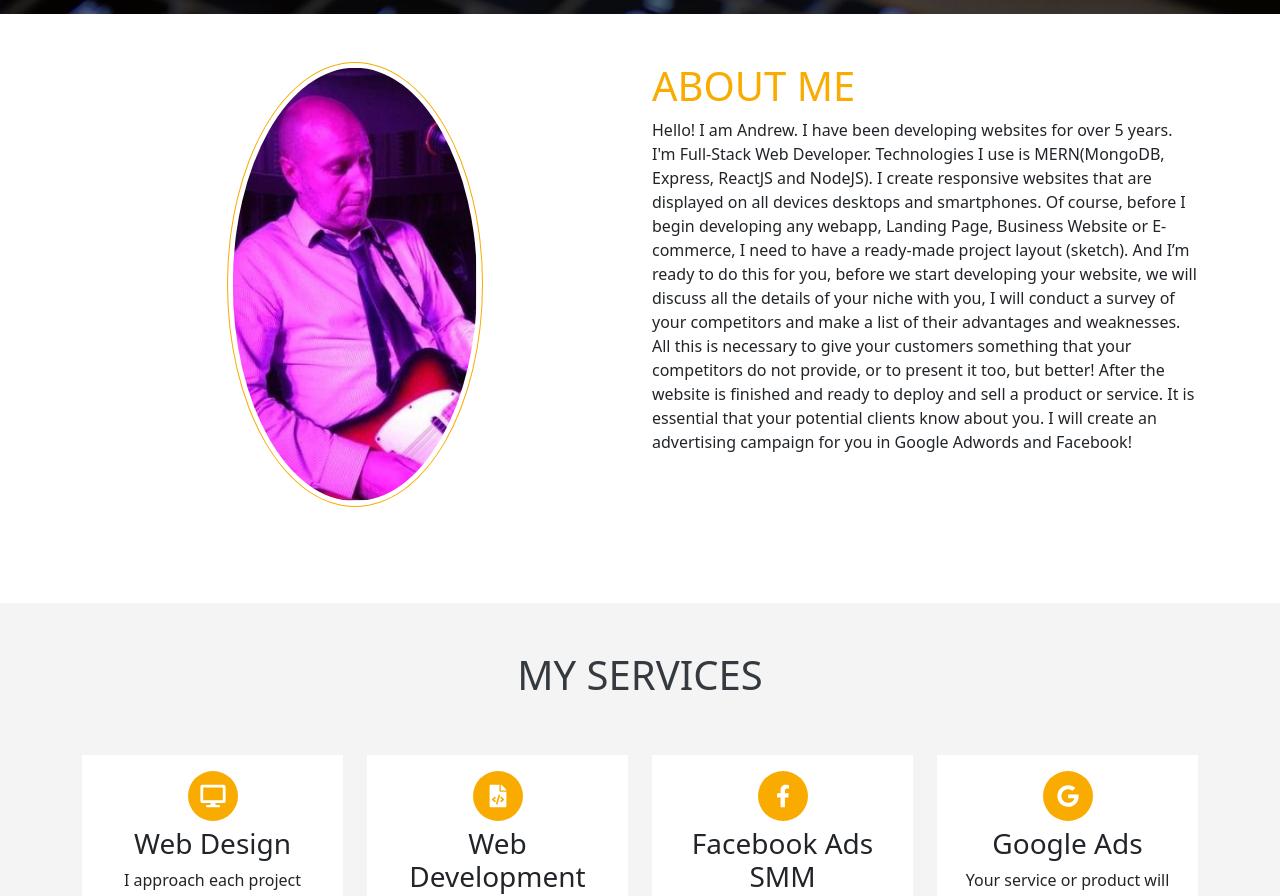
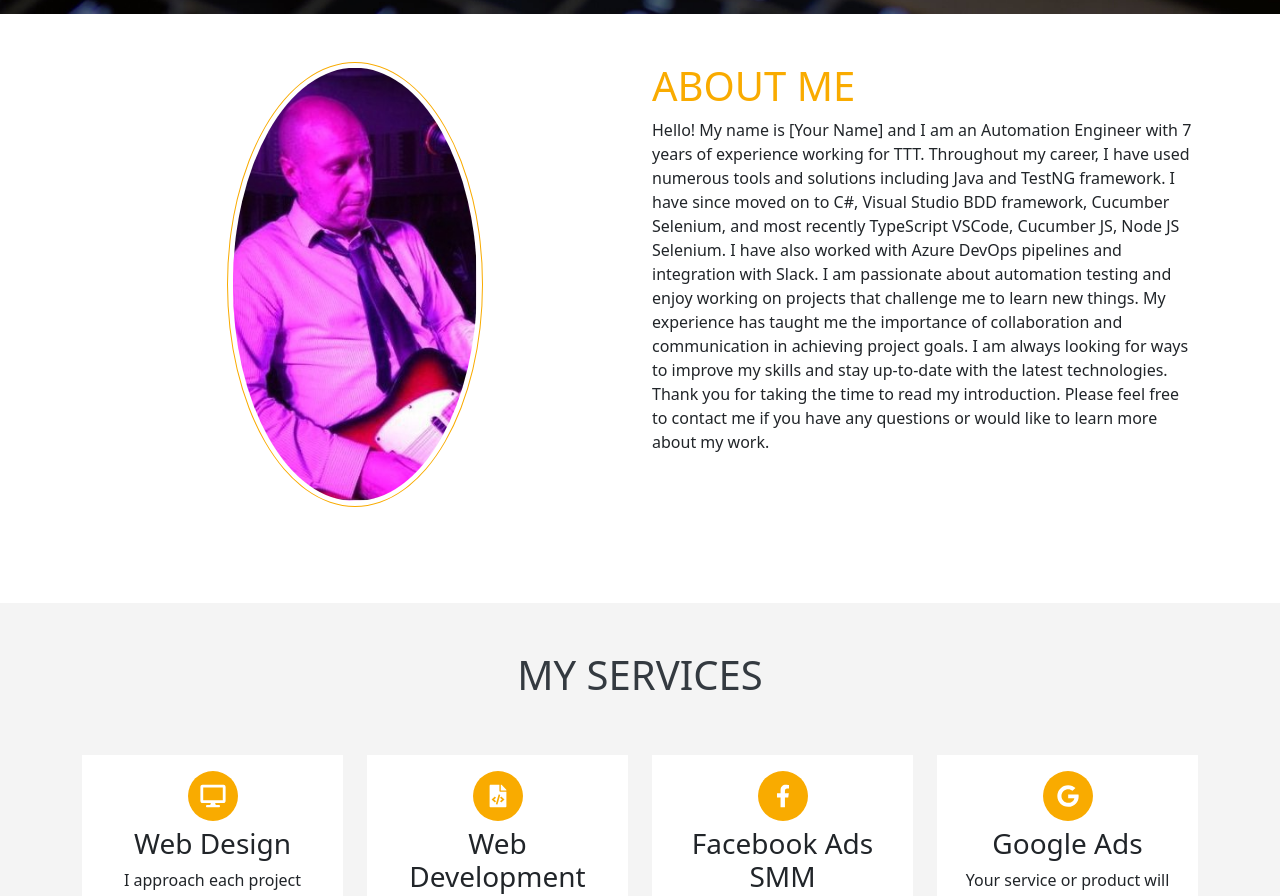
Before and after one commit to druss9/portfolio-project-1, a React (Create React App) app: page / in a window 1280 px wide. Shown: the part 786-1682 px from the top of the page. Built offline with nearby package versions, Linux system fonts and the light colour scheme; the HTML template or start-up script is replaced by a standard one.

Commit message:
Update about me

```diff
--- a/src/components/aboutMe.js
+++ b/src/components/aboutMe.js
@@ -7,24 +7,18 @@ const aboutMe = () => {
             <div className="row">
                 <div className="col-lg-6 col-xm-12">
                     <div className="photo-wrap mb-5">
-                        <img className="profile-img" src={author} alt="author"/>
+                        <img className="profile-img" src={author} alt="author" />
                     </div>
                 </div>
                 <div className="col-lg-6 col-xm-12">
                     <h1 className="about-heading">about me</h1>
-                        <p>
-                            Hello! I am Andrew. I have been developing websites for over 5 years. I'm Full-Stack Web Developer. Technologies I use is MERN(MongoDB, Express, ReactJS and NodeJS).
+                    <p>
+                        Hello! My name is [Your Name] and I am an Automation Engineer with 7 years of experience working for TTT. Throughout my career, I have used numerous tools and solutions including Java and TestNG framework. I have since moved on to C#, Visual Studio BDD framework, Cucumber Selenium, and most recently TypeScript VSCode, Cucumber JS, Node JS Selenium. I have also worked with Azure DevOps pipelines and integration with Slack.
 
-                            I create responsive websites that are displayed on all devices desktops and smartphones.
+                        I am passionate about automation testing and enjoy working on projects that challenge me to learn new things. My experience has taught me the importance of collaboration and communication in achieving project goals. I am always looking for ways to improve my skills and stay up-to-date with the latest technologies.
 
-                            Of course, before I begin developing any webapp, Landing Page, Business Website or E-commerce, I need to have a ready-made project layout (sketch).
-
-                            And I’m ready to do this for you, before we start developing your website, we will discuss all the  details of your niche with you, I will conduct a survey of your competitors and make a list of their advantages and weaknesses.
-
-                            All this is necessary to give your customers something that your competitors do not provide, or to present it too, but better!
-
-                            After the website is finished and ready to deploy and sell a product or service. It is essential that your potential clients know about you. I will create an advertising campaign for you in  Google Adwords and Facebook!
-                        </p>
+                        Thank you for taking the time to read my introduction. Please feel free to contact me if you have any questions or would like to learn more about my work.
+                    </p>
                 </div>
             </div>
         </div>
```
